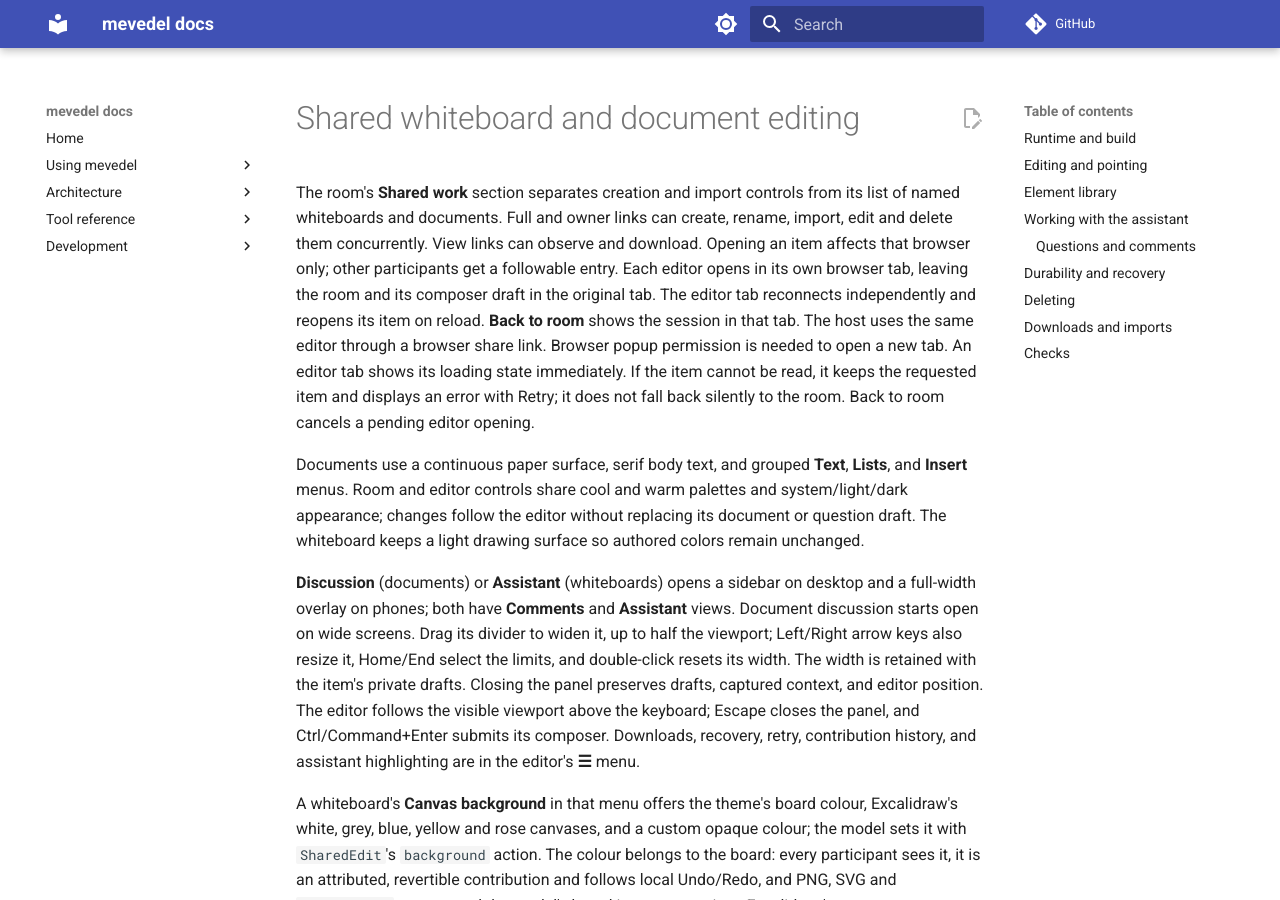
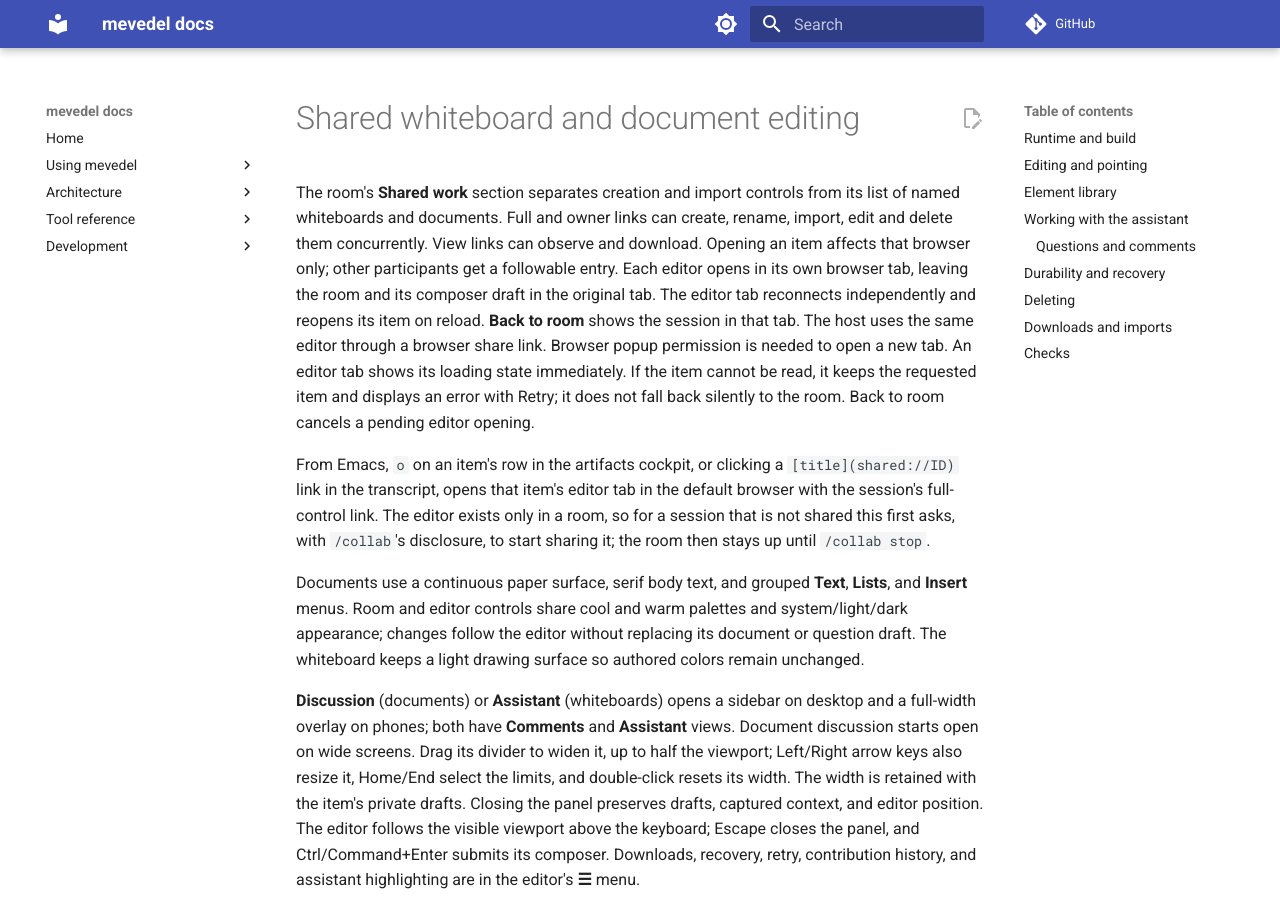
Before and after one commit to FrauH0lle/mevedel, an MkDocs documentation site: the page built from docs/shared-editing.md, in a window 1280 px wide and 900 px high. Built offline with MkDocs 1.6.1 and Material for MkDocs 9.7.7, drawn with Linux system fonts in a browser that asks for light colours; comment, search, counter and statistics services are not loaded.

Commit message:
feat(view): Open shared items and resource addresses from Emacs
A whiteboard or document could only be opened from the browser room:
the artifacts cockpit refused it, and a `[title](shared://ID)' link in
the transcript did nothing.  Other resource addresses in a response
were plain text, so following `work://notes.md' meant asking the model
or finding the file by hand.

`o' on an item in the artifacts cockpit, or clicking its shared://
address, opens the item's editor tab in the browser with the session's
full-control link.  The editor exists only in a room, so an unshared
session first gets /collab's disclosure prompt and, once accepted,
keeps its room until /collab stop.

Resource addresses in the view, bare, in inline code or as a link
target, become buttons.  Rendering only recognizes their spelling; a
click resolves them through the ordinary Read preparation.  Agent and
history paths open the agent's transcript, work:// and memory:// files
open for editing, and artifact://, mevedel:// and skill:// files open
read-only.

* mevedel-collaboration.el (mevedel-collaboration--room-or-start):
New, from mevedel-collaboration-view.
(mevedel-collaboration-open-shared-item): New.
* mevedel-artifacts-list.el (mevedel-artifacts-list-open-browser):
Open shared items.
* mevedel-resource.el (mevedel-resource-visit-path): New.
* mevedel-view-markdown.el (mevedel-view--resource-address-regexp)
(mevedel-view--visit-resource)
(mevedel-view--linkify-resource-addresses-in-range): New.
(mevedel-view--open-url-action)
(mevedel-view--render-markdown-url-links-in-range): Handle addresses.
* docs/address-to-resource.md, docs/shared-editing.md, docs/view.md:
Document them.
* test/test-mevedel-artifacts-list.el
* test/test-mevedel-collaboration-commands.el
* test/test-mevedel-resource.el
* test/test-mevedel-view-markdown.el: Cover them.

```diff
--- a/docs/shared-editing.md
+++ b/docs/shared-editing.md
@@ -12,6 +12,13 @@ a browser share link. Browser popup permission is needed to open a new tab.
 An editor tab shows its loading state immediately. If the item cannot be read,
 it keeps the requested item and displays an error with Retry; it does not fall
 back silently to the room. Back to room cancels a pending editor opening.
+
+From Emacs, `o` on an item's row in the artifacts cockpit, or clicking a
+`[title](shared://ID)` link in the transcript, opens that item's editor tab in
+the default browser with the session's full-control link. The editor exists
+only in a room, so for a session that is not shared this first asks, with
+`/collab`'s disclosure, to start sharing it; the room then stays up until
+`/collab stop`.
 
 Documents use a continuous paper surface, serif body text, and grouped **Text**,
 **Lists**, and **Insert** menus. Room and editor controls share cool and warm
```
Also changed, not shown: docs/address-to-resource.md (+6 -0 lines), docs/view.md (+12 -3 lines), 8 other files.
